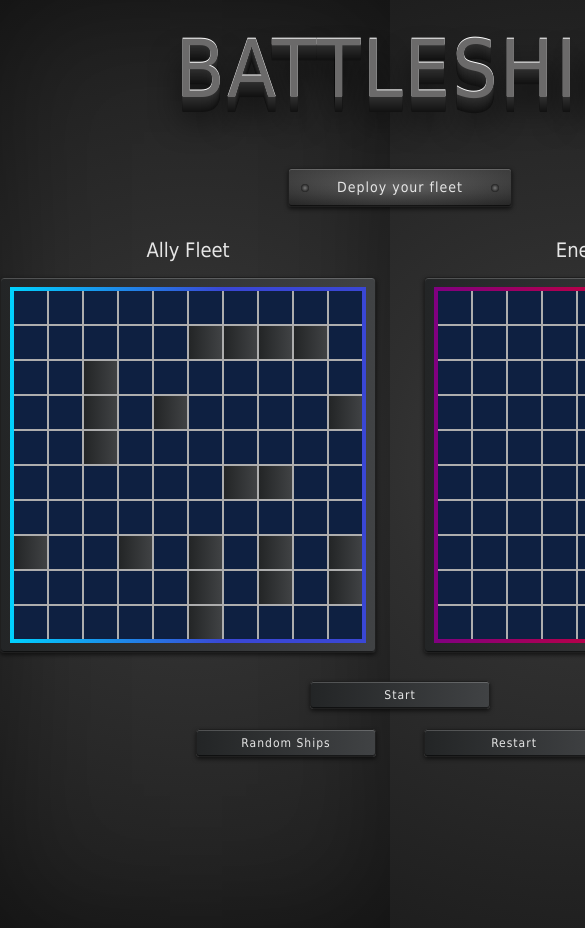
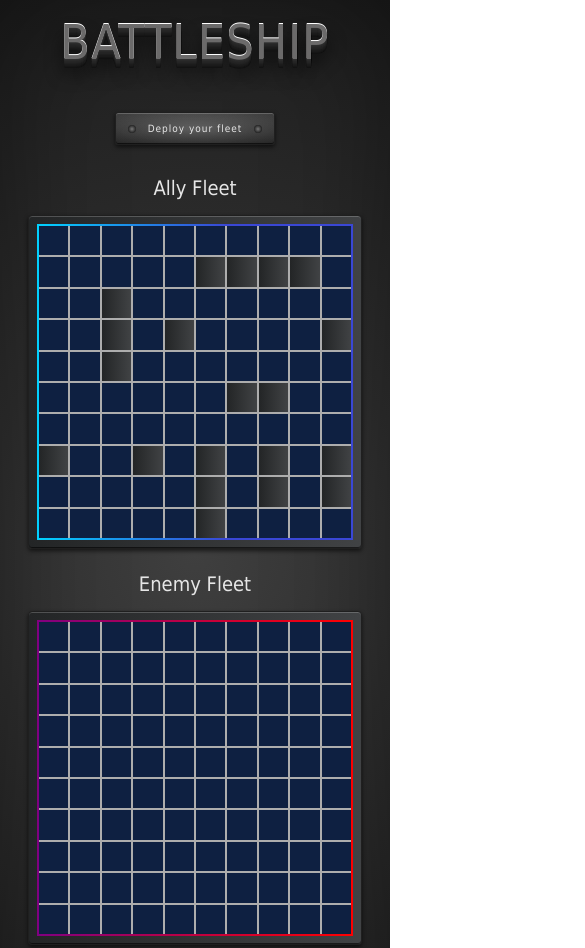
Before and after one commit to MCurb/battleship-TOP-project, a website built with webpack: page src/template.html in a window 390 px wide. Shown: the top 948 px of the page, 585 px wide, since content can reach past the window. Built offline with nearby package versions, Linux system fonts and the light colour scheme; a web font is replaced by a local one.

Commit message:
feat: add responsive design using media queries

```diff
--- a/src/styles.css
+++ b/src/styles.css
@@ -1,4 +1,8 @@
 /* CSS Modern Reset */
+
+* {
+  /* outline: 3px solid orange; */
+}
 
 /* 1. Use a more-intuitive box-sizing model */
 *,
@@ -133,7 +137,18 @@ h6 {
 }
 
 html {
-  height: 110vh;
+  height: 100%;
+}
+
+html,
+body {
+  min-height: 100%;
+  background: radial-gradient(
+    circle at center,
+    #3f3f3f 0%,
+    #2f2f2f 40%,
+    #1e1e1e 100%
+  );
 }
 
 body {
@@ -144,17 +159,12 @@ body {
   row-gap: 1.75rem;
 
   /* Box Model */
-  height: 100%;
+  padding-bottom: 28px;
 
   /* Typography / Visuals */
   font-family: 'Progress', Tahoma, Geneva, Verdana, sans-serif;
   line-height: 1.5;
-  background: radial-gradient(
-    circle at center,
-    #3f3f3f 0%,
-    #2f2f2f 40%,
-    #1e1e1e 100%
-  );
+
   -webkit-font-smoothing: antialiased;
 
   /* Miscellaneous / Interactions */
@@ -209,7 +219,7 @@ p {
 .info-container {
   /* Box Model */
   position: relative;
-  width: 28%;
+  min-width: 28%;
   padding: 0.5rem 2rem;
   border-radius: 0.1875rem;
   border: 1px solid var(--border-dark);
@@ -271,7 +281,7 @@ p {
 
 .boards-container {
   display: flex;
-  column-gap: 3rem;
+  gap: 3rem;
 }
 
 .outter-board-wrap {
@@ -324,6 +334,10 @@ p {
   /* Box Model */
   width: 348px;
   height: 348px;
+
+  user-select: none;
+  -webkit-user-select: none; /* Safari */
+  -ms-user-select: none;
 }
 
 .row {
@@ -392,8 +406,6 @@ p {
 /* Buttons */
 
 .buttons {
-  justify-self: stretch;
-
   /* Grid / Flex Layout */
   display: grid;
   place-items: center;
@@ -457,3 +469,73 @@ p {
     inset 0 -1px 0 var(--rgba-black-heavy),
     0 2px 4px var(--rgba-black-heavy);
 }
+
+@media (max-width: 850px) {
+  .boards-container {
+    flex-direction: column;
+    gap: 1.25rem;
+  }
+}
+
+@media (max-width: 550px) {
+  .logo-text {
+    /* Box Model */
+    margin: 0.375rem; /* 0.625 × 0.6 */
+
+    /* Typography / Visuals */
+    font-size: 3rem;
+    letter-spacing: 0.075rem; /* 0.125 × 0.6 */
+
+    /* Miscellaneous / Interactions */
+    text-shadow:
+      0 -0.6px 0 var(--shadow-1),
+      0 0.6px 0 var(--shadow-2),
+      0 1.2px 0 var(--shadow-3),
+      0 1.8px 0 var(--shadow-4),
+      0 2.4px 0 var(--shadow-5),
+      0 3px 0 var(--shadow-6),
+      0 3.6px 0 var(--shadow-7),
+      0 4.2px 0 var(--shadow-8),
+      0 4.8px 0 var(--shadow-9),
+      0 5.4px 0 var(--shadow-10),
+      0 6px 0 var(--shadow-11),
+      0 6.6px 0 var(--shadow-12),
+      0 7.2px 0 var(--shadow-13),
+      0 7.8px 0 var(--shadow-14),
+      0 8.4px 0 var(--shadow-15),
+      0 9px 0 var(--shadow-16),
+      0 0.825rem 1.125rem var(--rgba-black-darkest); /* 1.375 × 0.6, 1.875 × 0.6 */
+  }
+
+  .info-container {
+    font-size: 0.625rem;
+  }
+
+  .outter-board-wrap {
+    padding: 8px;
+  }
+
+  .inner-board-wrap {
+    padding: 2px;
+  }
+
+  .human-board,
+  .cpu-board {
+    width: 80vw;
+    height: 80vw;
+  }
+
+  .buttons button {
+    width: 10rem;
+  }
+
+  .buttons {
+    row-gap: 1rem;
+    font-size: 0.625rem;
+  }
+
+  .down-buttons {
+    grid-template-columns: max-content;
+    row-gap: 1rem;
+  }
+}
```
